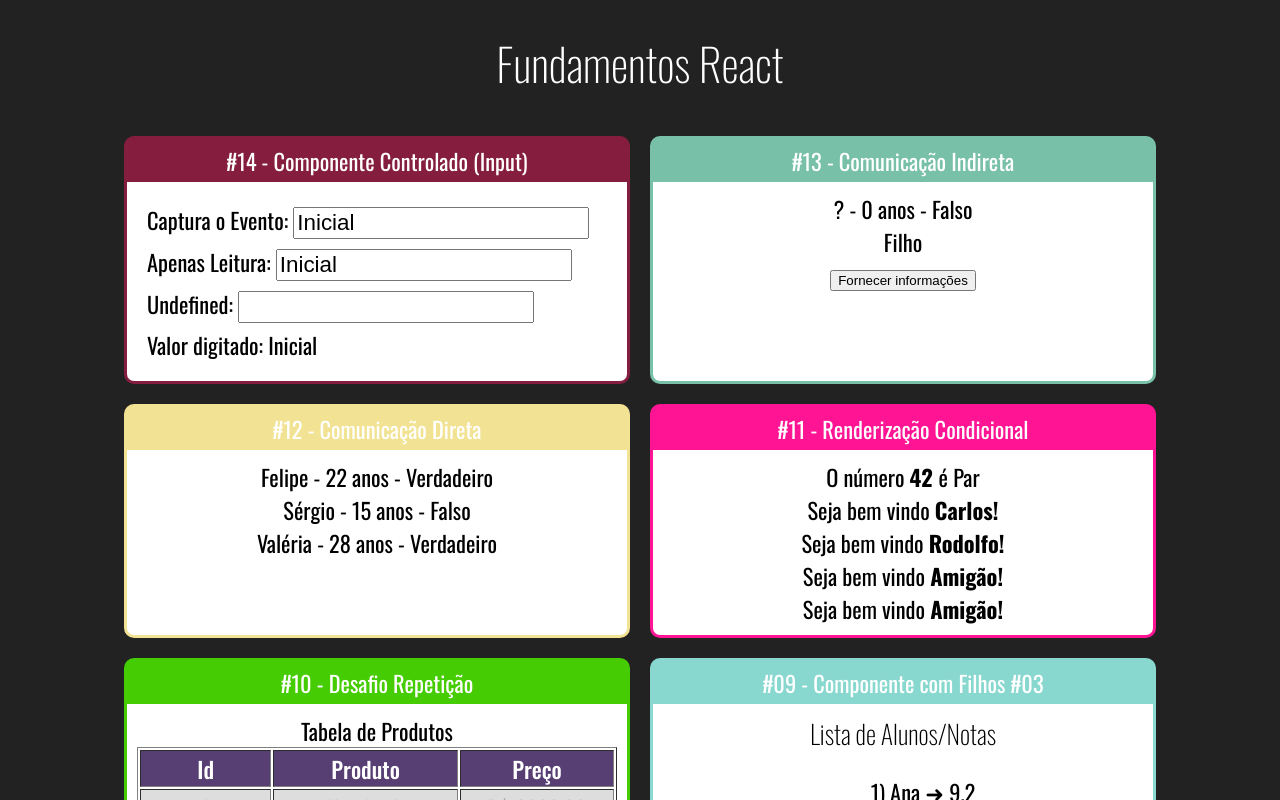
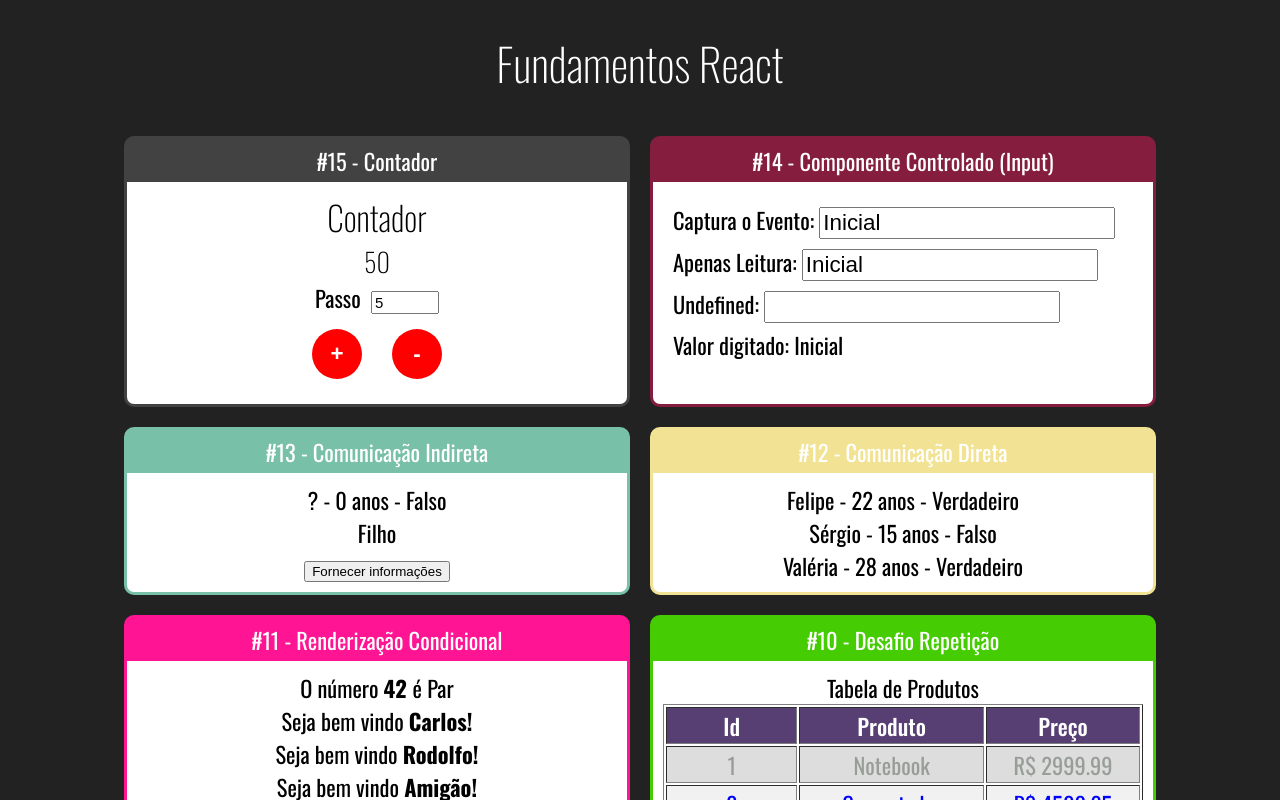
Before and after one commit to felipegueller/curso-react-cod3r, a React (Create React App) app in the folder fundamentos-react/: page / in a window 1280 px wide. Shown: the top 800 px of the page. Built offline with nearby package versions, Linux system fonts and the light colour scheme.

Commit message:
updated contador component

```diff
--- a/fundamentos-react/src/App.jsx
+++ b/fundamentos-react/src/App.jsx
@@ -1,6 +1,7 @@
 import './App.css'
 import React from 'react'
 
+import Contador from './components/contador/Contador'
 import Input from './components/formulario/input'
 import IndiretaPai from './components/comunicacao/IndiretaPai'
 import DiretaPai from './components/comunicacao/DiretaPai'
@@ -26,6 +27,12 @@
         <h1>Fundamentos React</h1>
 
         <div className="Cards">
+
+            <Card titulo='#15 - Contador' color=" #424242">
+                <Contador
+                    numeroInicial= { 50 }
+                    /* passoInicial = {10} */ />
+            </Card>
 
             <Card titulo='#14 - Componente Controlado (Input)' color=" #851e3e">
                 <Input />
--- /dev/null
+++ b/fundamentos-react/src/components/contador/Contador.css
@@ -0,0 +1,17 @@
+.Contador input {
+    font-size: 15px;
+    width: 60px;
+}
+
+.Contador button {
+    height: 50px;
+    width: 50px;
+    border-radius: 50%;
+    margin: 15px;
+    border: none;
+    outline: none;
+
+    font-size: 1.4rem;
+    color: #fff;
+    background-color: #f00;
+}
--- a/fundamentos-react/src/components/contador/Contador.jsx
+++ b/fundamentos-react/src/components/contador/Contador.jsx
@@ -1,12 +1,66 @@
+import './Contador.css'
 import React, { Component } from 'react'
 
 class Contador extends Component {
 
+    /* Chamamda através do construtor
+
+    constructor(props) { // construtor recebe os parâmetros de entrada da classe
+        super(props) // chama o construtor da classe Component
+
+        this.state = { // this acessa o atributo da instância/objeto do momento
+            numero: props.numeroInicial
+        }
+
+        // associa do this.incrementa com o this atual do contador
+        this.incremeta = this.incrementa.bind(this)
+    }*/
+
+    // forma simplificada de acessar o conteúdo da instância
+    state = {
+        // this acessa o atributo da instância/objeto do momento
+        numero: this.props.numeroInicial || 0,
+        passo: this.props.passoInicial || 5,
+
+    }
+
+    // A função arrow linka "o seu this" sempre ao do momento ( olhar na documentação)
+    incrementa = () => {
+        /*
+            setState() -> vem por herança da classe Component.
+            necessário para fazer a alteração do estado da classe.
+        */
+        this.setState({
+            numero: this.state.numero + this.state.passo,
+        });
+    }
+
+    decrementa= () => {
+
+        this.setState({
+            numero: this.state.numero - this.state.passo,
+        });
+    }
+
+    setPasso = (event) => {
+        this.setState({
+            // ( + ) -> converte a string para inteiro
+            passo: +event.target.value,
+        })
+    }
+
     render() {
-
         return(
-            <div>
+            <div className="Contador">
                 <h2>Contador</h2>
+                <h3>{ this.state.numero }</h3>
+                <div>
+                    <label htmlFor="passoInput">Passo &nbsp;</label>
+                    <input type="number" id="passoInput"
+                        value={ this.state.passo} onChange={ this.setPasso }/>
+                </div>
+                <button onClick={this.incrementa}><strong>+</strong></button>
+                <button onClick={this.decrementa}><strong>-</strong></button>
             </div>
         )
     }
```
